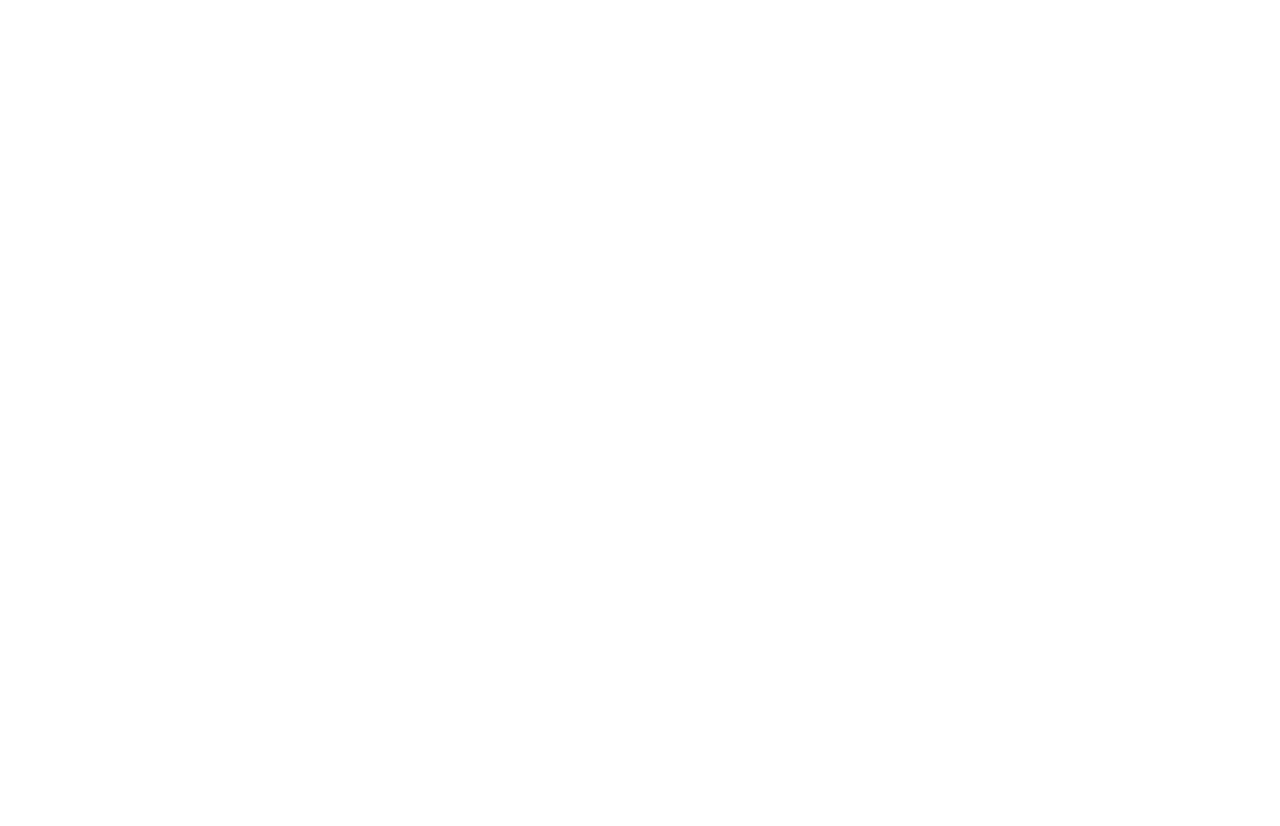
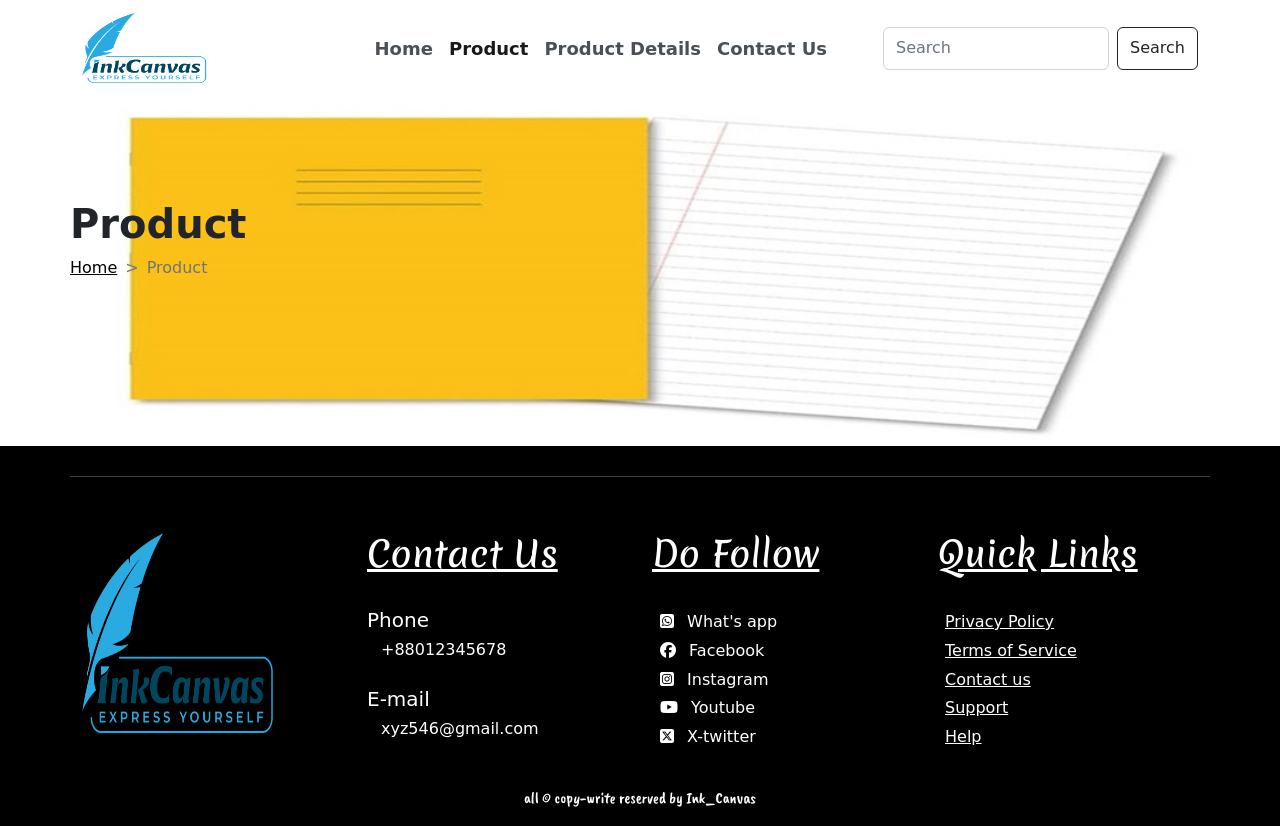
Before and after one commit to DarkRahi999/Ink_Canvas, a plain HTML site: page product.html in a window 1280 px wide. Before the commit the page ends 800 px from the top, so only its background shows below. Drawn offline with nearby package versions, Linux system fonts and the light colour scheme; a web font is replaced by a local one.

Commit message:
all pages added

```diff
--- a/product.html
+++ b/product.html
@@ -0,0 +1,137 @@
+<!DOCTYPE html>
+<html lang="en-us">
+	<head>
+    <!--G_--------------{  Meta Code's  }---------------_-->
+		<meta charset="UTF-8">
+		<meta name="description" content="Demo Web Design">
+		<meta name="keywords" content="Ink_canvas, book, exercise book, Note book">
+		<meta name="author" content="Bisakto-Rahi">
+		<meta name="viewport" content="width=device-width, initial-scale=1.0">
+		<meta http-equiv="X-UA-Compatible" content="ie=edge">
+		<meta name="robots" content="INDEX, FOLLOW">
+		<!--R <meta http-equiv="refresh" content="30"> -->
+	<!--//_--------------{  Meta Code's  }---------------_-->
+    <!--W_---------------{  Create  Date : 06/02/2025  }---------------_-->
+    <!--W_---------------{  Last Update  : 06/02/2025  }---------------_-->
+        <title>
+			Ink_Canvas
+		</title>
+    <!--I_---------------{  Added Favicon   }---------------_-->
+		<link rel="icon" href="./Assets/icons/notes.png" type="image/x-icon">
+    <!--I_---------------{  My Style Sheet CDN  }---------------_-->
+        <link rel="stylesheet" href="./style.css">		<!--Y_---------------{  Just for basic design  }---------------_-->
+    <!--I_---------------{  My Responsive Sheet CDN  }---------------_-->
+        <link rel="stylesheet" href="rwd.css">			<!--Y_---------------{  Responsive design  }---------------_-->
+    <!--I_---------------{  Bootstrap 5 CSS CDN  }---------------_-->
+		<link rel="stylesheet" href="https://cdn.jsdelivr.net/npm/bootstrap@5.2.3/dist/css/bootstrap.min.css">
+    <!--I_---------------{  Font Awesome Pro-icon CDN  }---------------_-->
+		<link rel="stylesheet" href="https://site-assets.fontawesome.com/releases/v6.6.0/css/all.css">
+		<link rel="stylesheet" href="https://site-assets.fontawesome.com/releases/v6.6.0/css/sharp-thin.css">
+	</head>
+	<body>
+		<div class="my-website">
+        <!--G_---------------{  Start Header section  }---------------_-->
+			<header>
+			<!--O_---------------{  Navbar section  }---------------_-->
+			<nav class="navbar navbar-expand-lg bg-body-tertiary">
+				<div class="container">
+				  <a class="navbar-brand" href="#">
+					<img src="./Assets/logo/logo-2.png" height="70" width="130" alt="logo">
+				  </a>
+				  <button class="navbar-toggler" type="button" data-bs-toggle="collapse" data-bs-target="#navbarSupportedContent" aria-controls="navbarSupportedContent" aria-expanded="false" aria-label="Toggle navigation">
+					<span class="navbar-toggler-icon"></span>
+				  </button>
+				  <div class="d-flex" id="navbarSupportedContent">
+					<ul class="navbar-nav me-5 mb-2 mb-lg-0">
+					  <li class="nav-item">
+						<a class="nav-link" aria-current="page" href="./index.html">Home</a>
+					  </li>
+					  <li class="nav-item">
+						<a class="nav-link active" href="./product.html">Product</a>
+					  </li>
+					  <li class="nav-item">
+						<a class="nav-link" href="./product_details.html">Product Details</a>
+					  </li>
+					  <li class="nav-item">
+						<a class="nav-link" href="./contact.html">Contact Us</a>
+					  </li>
+					</ul>
+					<form class="d-flex" role="search">
+					  <input class="form-control me-2" type="search" placeholder="Search" aria-label="Search">
+					  <button class="btn btn-outline-dark" type="submit">Search</button>
+					</form>
+				  </div>
+				</div>
+			</nav>
+			<!--//_---------------{  Navbar section  }---------------_-->
+			</header>
+        <!--//_---------------{  Header section  }---------------_-->
+        <!--G_---------------{  Start Cover section  }---------------_-->
+            <main class="about-banner">
+                <div class="img-div">
+                    <img src="./Assets/extra-img/cover-02.jpg" alt="Cover Photo">
+                </div>
+                <div class="heading-div">
+                    <h2>Product</h2>
+                    <nav style="--bs-breadcrumb-divider: '>';" aria-label="breadcrumb">
+                        <ol class="breadcrumb">
+                        <li class="breadcrumb-item"><a href="./index.html" class="text-black">Home</a></li>
+                        <li class="breadcrumb-item active" aria-current="page" class="text-light">Product</li>
+                        </ol>
+                    </nav>
+                </div>
+            </main>
+        <!--//_---------------{  Start Cover section  }---------------_-->
+        <!--G_---------------{  Start Extra section  }---------------_-->
+        <section>
+
+        </section>
+        <!--//_---------------{  Start Extra section  }---------------_-->
+        <!--G_---------------{  Start Footer section  }---------------_-->
+			<footer>
+				<div class="footer">
+					<div class="container">
+						<div class="row">
+							<hr id="f-hr">
+							<div class="col-md-3">
+								<img src="./Assets/logo/logo-2.png" alt="Logo" height="200" width="200">
+							</div>
+							<div class="col-md-3 address">
+								<h2>Contact Us</h2>
+								<h5>Phone</h5>
+								<h6>+88012345678</h6>
+								<h5>E-mail</h5>
+								<h6>xyz546@gmail.com</h6>
+							</div>
+							<div class="col-md-3">
+								<h2>Do Follow</h2>
+								<a href=""><i class="fa-brands px-2 fa-square-whatsapp"></i> What's app</a><br>
+								<a href=""><i class="fa-brands px-2 fa-facebook"></i> Facebook</a><br>
+								<a href=""><i class="fa-brands px-2 fa-square-instagram"></i> Instagram</a><br>
+								<a href=""><i class="fa-brands px-2 fa-youtube"></i> Youtube</a><br>
+								<a href=""><i class="fa-brands px-2 fa-square-x-twitter"></i> X-twitter</a><br>
+							</div>
+							<div class="col-md-3 links">
+								<h2>Quick Links</h2>
+								<a href="" class="p-2">Privacy Policy</a><br>
+								<a href="" class="p-2">Terms of Service</a><br>
+								<a href="" class="p-2">Contact us</a><br>
+								<a href="" class="p-2">Support</a><br>
+								<a href="" class="p-2">Help</a><br>
+							</div>
+							<p class="sub-heading center">all &copy; copy-write reserved by Ink_Canvas</p>
+						</div>
+					</div>
+				</div>
+			</footer>
+        <!--//_---------------{  Footer section  }---------------_-->
+		</div>
+        <!--I_---------------{  My Java Script CDN  }---------------_-->
+			<script src="index.js"></script>
+	    <!--I_---------------{  Bootstrap 5 JS CDN  }---------------_-->
+			<script src="https://cdn.jsdelivr.net/npm/bootstrap@5.2.3/dist/js/bootstrap.bundle.min.js"></script>
+			<script src="https://cdn.jsdelivr.net/npm/@popperjs/core@2.11.6/dist/umd/popper.min.js"></script>
+			<script src="https://cdn.jsdelivr.net/npm/bootstrap@5.2.3/dist/js/bootstrap.min.js"></script>
+	    <!--//_---------------{  Bootstrap 5 JS CDN  }---------------_-->
+	</body>
+</html>
--- a/style.css
+++ b/style.css
@@ -219,6 +219,9 @@ footer{
 .footer .row .links a{
   text-decoration: underline;
 }
+.footer .row .links a:hover{
+  text-decoration: none;
+}
 .footer .row .address h6{
   transition: 0.6s;
   margin-left: 14px;
```
Also changed, not shown: contact.html (+7 -7 lines), index.html (+8 -8 lines), product_details.html (renamed from about.html, +9 -9 lines).
